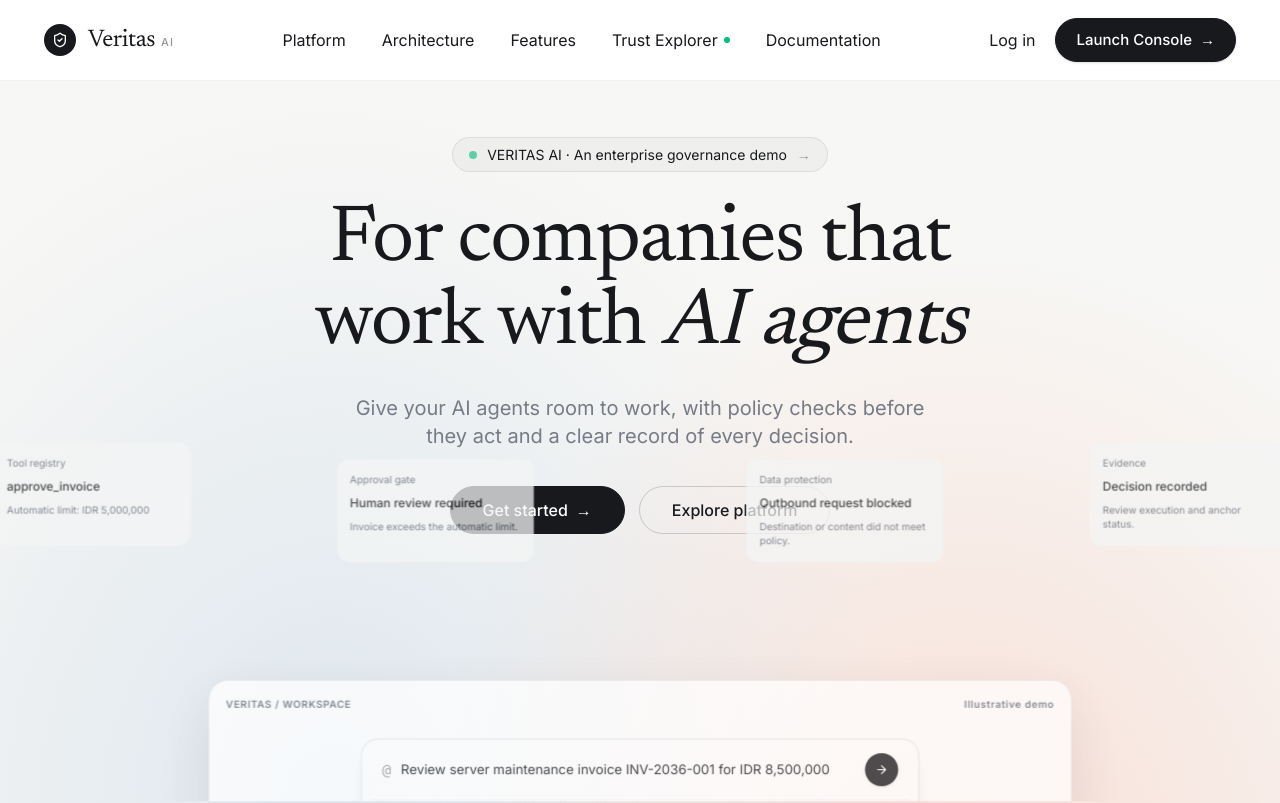
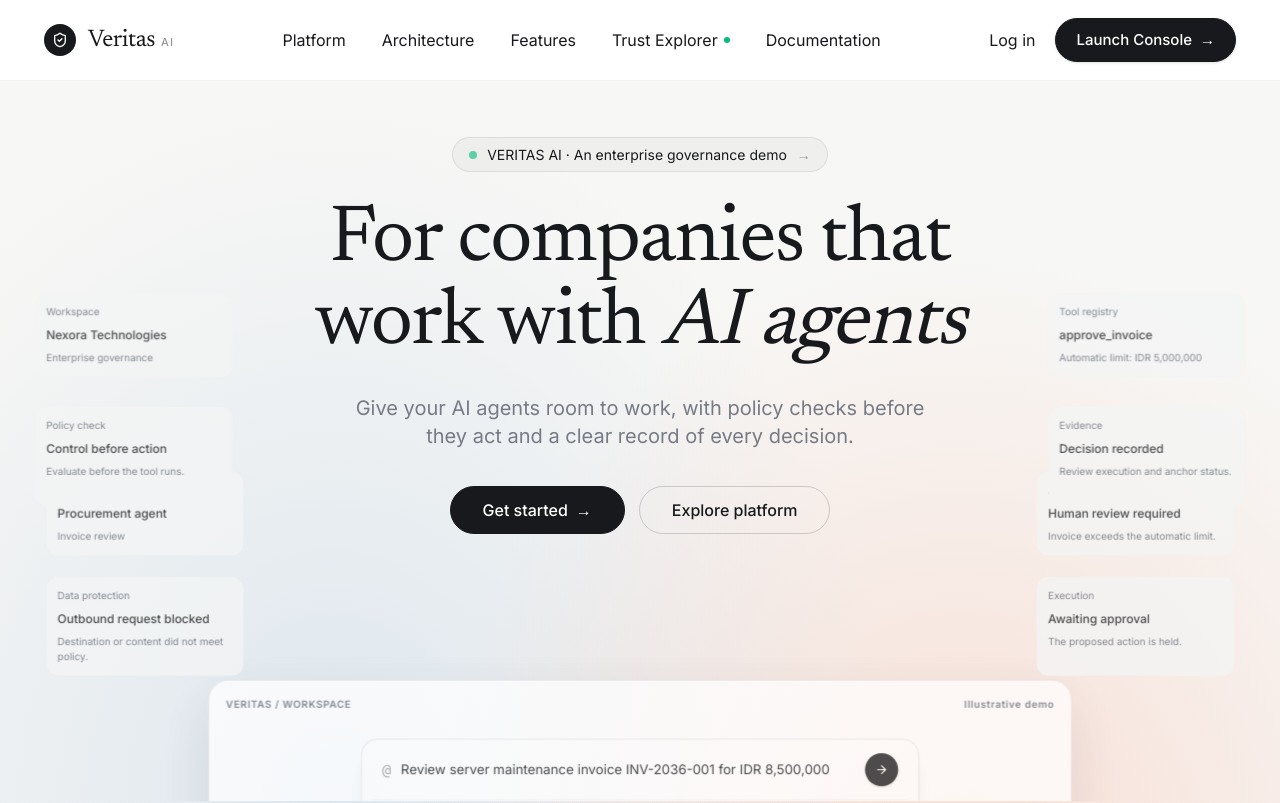
Before and after one commit to ArrafiNurHafiz/Veritas-Ai, a Next.js app in the folder frontend/: page / in a window 1280 px wide. Shown: the top 803 px of the page. Built offline with nearby package versions, Linux system fonts and the light colour scheme.

Commit message:
feat(ui): show the full workspace card flow on the landing page

```diff
--- a/frontend/src/app/globals.css
+++ b/frontend/src/app/globals.css
@@ -259,8 +259,8 @@ body {
   display: flex;
   flex-direction: column;
   gap: .5rem;
-  min-height: 120px;
-  padding: 1rem;
+  min-height: 94px;
+  padding: .85rem;
   border-radius: 14px;
   background: #f3f4f4;
 }
@@ -314,10 +314,14 @@ body {
       position: relative;
       z-index: 1;
     }
-    .hero-product-detail > div:nth-child(1) { animation-name: fragment-join-left; }
-    .hero-product-detail > div:nth-child(2) { animation-name: fragment-join-upper-left; }
-    .hero-product-detail > div:nth-child(3) { animation-name: fragment-join-upper-right; }
-    .hero-product-detail > div:nth-child(4) { animation-name: fragment-join-right; }
+    .hero-product-detail > div:nth-child(1) { animation-name: fragment-one; }
+    .hero-product-detail > div:nth-child(2) { animation-name: fragment-two; }
+    .hero-product-detail > div:nth-child(3) { animation-name: fragment-three; }
+    .hero-product-detail > div:nth-child(4) { animation-name: fragment-four; }
+    .hero-product-detail > div:nth-child(5) { animation-name: fragment-five; }
+    .hero-product-detail > div:nth-child(6) { animation-name: fragment-six; }
+    .hero-product-detail > div:nth-child(7) { animation-name: fragment-seven; }
+    .hero-product-detail > div:nth-child(8) { animation-name: fragment-eight; }
     .hero-copy:focus-within {
       animation: none;
     }
@@ -327,28 +331,20 @@ body {
     }
     @keyframes hero-product-forward {
       from { opacity: .75; transform: translateY(90px) scale(.83); }
-      to { opacity: 1; transform: translateY(-560px) scale(1); }
+      to { opacity: 1; transform: translateY(-630px) scale(1); }
     }
     @keyframes fragment-join {
       from { transform: translateY(-350px); }
       to { opacity: 1; transform: translateY(0); }
     }
-    @keyframes fragment-join-left {
-      from { transform: translate(-280px, -580px); }
-      to { opacity: 1; transform: translate(0, 0); }
-    }
-    @keyframes fragment-join-right {
-      from { transform: translate(280px, -580px); }
-      to { opacity: 1; transform: translate(0, 0); }
-    }
-    @keyframes fragment-join-upper-left {
-      from { transform: translate(-120px, -560px); }
-      to { opacity: 1; transform: translate(0, 0); }
-    }
-    @keyframes fragment-join-upper-right {
-      from { transform: translate(120px, -560px); }
-      to { opacity: 1; transform: translate(0, 0); }
-    }
+    @keyframes fragment-one { from { transform: translate(-230px, -760px); } to { transform: translate(0, 0); } }
+    @keyframes fragment-two { from { transform: translate(-470px, -545px); } to { transform: translate(0, 0); } }
+    @keyframes fragment-three { from { transform: translate(470px, -545px); } to { transform: translate(0, 0); } }
+    @keyframes fragment-four { from { transform: translate(230px, -760px); } to { transform: translate(0, 0); } }
+    @keyframes fragment-five { from { transform: translate(-230px, -740px); } to { transform: translate(0, 0); } }
+    @keyframes fragment-six { from { transform: translate(-470px, -535px); } to { transform: translate(0, 0); } }
+    @keyframes fragment-seven { from { transform: translate(470px, -535px); } to { transform: translate(0, 0); } }
+    @keyframes fragment-eight { from { transform: translate(230px, -740px); } to { transform: translate(0, 0); } }
   }
 }
 
--- a/frontend/src/app/page.tsx
+++ b/frontend/src/app/page.tsx
@@ -464,9 +464,13 @@ export default function LandingPage() {
             </div>
           </motion.div>
           <div className="hero-product-detail" aria-hidden="true">
+            <div><span>Workspace</span><strong>Nexora Technologies</strong><small>Enterprise governance</small></div>
+            <div><span>AI workforce</span><strong>Procurement agent</strong><small>Invoice review</small></div>
+            <div><span>Approval gate</span><strong>Human review required</strong><small>Invoice exceeds the automatic limit.</small></div>
             <div><span>Tool registry</span><strong>approve_invoice</strong><small>Automatic limit: IDR 5,000,000</small></div>
-            <div><span>Approval gate</span><strong>Human review required</strong><small>Invoice exceeds the automatic limit.</small></div>
+            <div><span>Policy check</span><strong>Control before action</strong><small>Evaluate before the tool runs.</small></div>
             <div><span>Data protection</span><strong>Outbound request blocked</strong><small>Destination or content did not meet policy.</small></div>
+            <div><span>Execution</span><strong>Awaiting approval</strong><small>The proposed action is held.</small></div>
             <div><span>Evidence</span><strong>Decision recorded</strong><small>Review execution and anchor status.</small></div>
           </div>
           </div>
```
